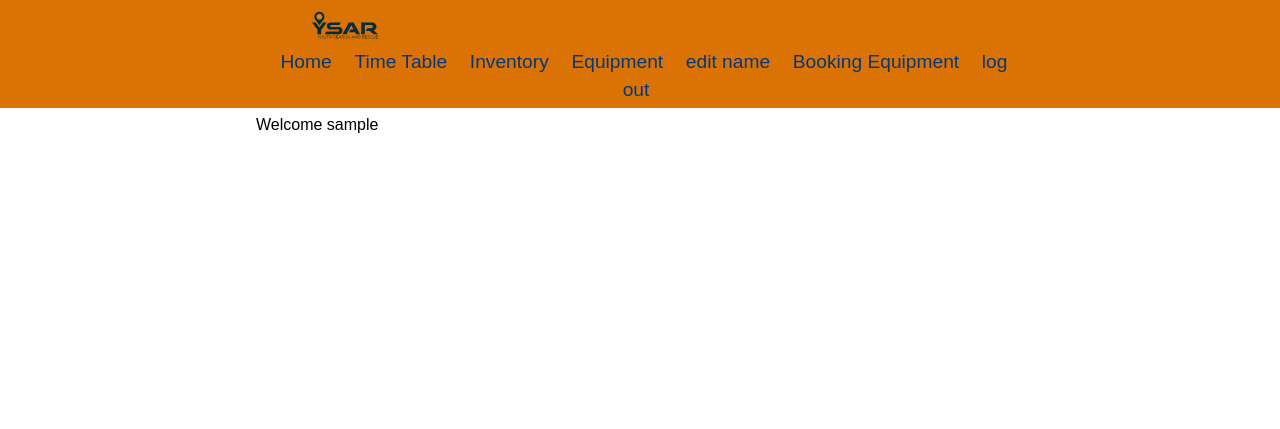
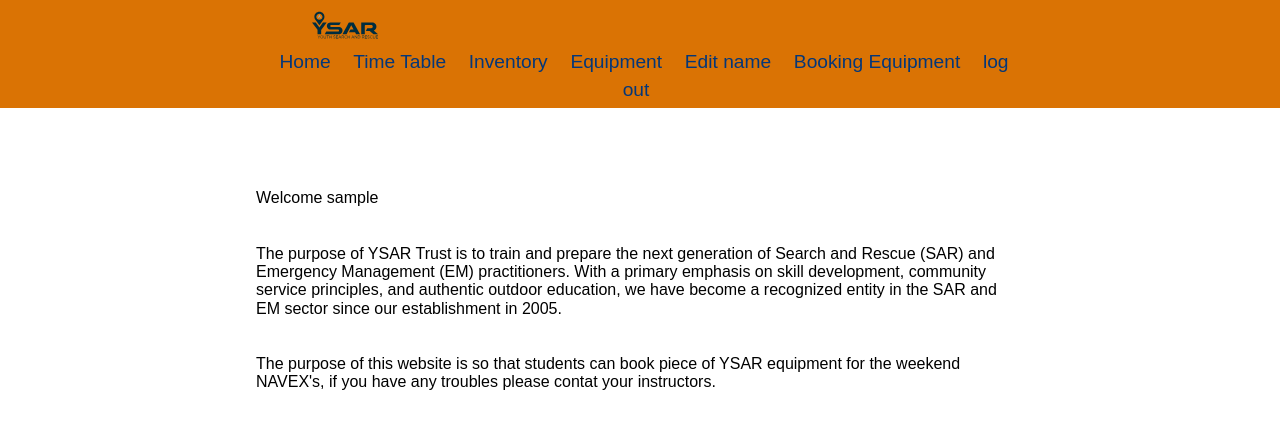
Before and after one commit to harrrrrrrry/internal-2, a Flask app: page / in a window 1280 px wide. Shown: the top 429 px of the page. Run offline with Flask 3, Linux system fonts and the light colour scheme; the visitor is signed in with stand-in values (Sample User, id 1).

Commit message:
i finished code commenting and fixed a couple errors around the display of data, and a overal website clean up

```diff
--- a/app.py
+++ b/app.py
@@ -1,4 +1,4 @@
-# Required modules
+# modules
 from operator import index  #  This import is unused and can be removed
 from flask import Flask, render_template, request, redirect, session
 import sqlite3
@@ -8,19 +8,18 @@ from flask_bcrypt import Bcrypt
 # Database file
 DATABASE = "tables_equipment_log"
 
-# Flask app setup
+# flask app setup
 app = Flask(__name__)
-app.secret_key = 'balls'  #  For session encryption. Consider changing to a secure key.
+app.secret_key = 'excellence!'  #  for session encryption
 Bcrypt = Bcrypt(app)
 
 # Flags and global state
 pass_match = False
 pass_len = False
-results = ['user']  #  Unused in the current context
 logged_in = False
 wrong_id = False
 
-# Function to connect to SQLite database
+# function to connect to sqlite database
 def connect_database(db_file):
     try:
         connection = sqlite3.connect(db_file)
@@ -28,20 +27,20 @@ def connect_database(db_file):
     except Error as e:
         print(e)
         return
-    #  Connects to the SQLite DB and returns the connection
+    #  Connects to the sqlite DB and returns the connection
 
-# Home page route
+# home page route
 @app.route('/')
 def render_homepage():
     user_name = session.get('user_fname')  #  Fetches user's name from session
     return render_template('home.html', user_name=user_name)
 
-# Admin page route
+# admin page route
 @app.route('/adminpage', methods=['GET', 'POST'])
 def render_adminpage_page():
     headers = ('equipment', 'description', 'equipment_id', 'delete')
 
-    # Fetch all equipment records
+    # Fetch all equpment records
     con = connect_database(DATABASE)
     query = "SELECT equipment_name, equipment_description, Equipment_id FROM equipment"
     cur = con.cursor()
@@ -49,7 +48,7 @@ def render_adminpage_page():
     equipment = cur.fetchall()
     con.commit()
 
-    # Fetch all booking records
+    # fetch all booking records
     con = connect_database(DATABASE)
     query = "SELECT user_id, date_0, booking_id, equipment_id FROM booking_table"
     cur = con.cursor()
@@ -59,13 +58,15 @@ def render_adminpage_page():
 
     return render_template('adminpage.html', equipment_id=equipment, header=headers, equipment0=equipment, incorrect_id=wrong_id)
 
+
+
 # Route to handle equipment deletion
 @app.route('/remove_eqipment', methods=['GET', 'POST'])
 def render_remove_equipment_page():
     equipment_id = request.form.get('equipment_id')  #  ID of equipment to delete
 
     if request.method == 'POST':
-        # Delete equipment
+        # Delete equipment, using a query from the second html
         con = connect_database(DATABASE)
         cur = con.cursor()
         query = "DELETE FROM equipment WHERE equipment_id=?"
@@ -87,7 +88,7 @@ def render_remove_equipment_page():
 @app.route('/userprofile', methods=['GET', 'POST'])
 def render_userprofile_page():
     if request.method == 'POST':
-        # Update user's first and last name
+        # Update user's first and last name, gets infromation from the html, then it updtae sht tabels and the session will update
         user_fname = request.form.get('user_fname').title().strip()
         user_lname = request.form.get('user_lname').title().strip()
         con = connect_database(DATABASE)
@@ -130,16 +131,9 @@ def render_equipment_page():
 # Inventory view and booking submission
 @app.route('/inventory', methods=['POST', 'GET'])
 def render_contact_page():
-    headers = ('equipment', 'description', 'equipment_id')
-    con = connect_database(DATABASE)
+
 
     # Get all equipment info
-    query = "SELECT equipment_name, equipment_description, Equipment_id FROM equipment"
-    cur = con.cursor()
-    cur.execute(query)
-    equipment = cur.fetchall()
-    con.commit()
-
     # Get equipment names only
     con = connect_database(DATABASE)
     query = "SELECT equipment_name FROM equipment"
@@ -166,7 +160,7 @@ def render_contact_page():
         con.commit()
         con.close()
 
-    return render_template('contact.html', header=headers, equipment0=equipment, number_awesome=number0)
+    return render_template('contact.html', number_awesome=number0)
 
 # Login page and authentication
 @app.route('/Login', methods=['POST', 'GET'])
--- a/static/smile.css
+++ b/static/smile.css
@@ -174,7 +174,7 @@ a, a:visited {
 table {
     border-collapse: collapse;
     width:50%;
-    position: absolute;
+    position: c;
 }
 
 .cart-table > thead {
--- a/templates/Login.html
+++ b/templates/Login.html
@@ -22,12 +22,12 @@
             {% if wrong_pass %}
                 {% print("wrong email or password") %}
             {% endif %}
-        </div>
+        </div>  <!--- this code block is responsible for creatign a form that the user can write their emial, that requires an @ sybol, and a password that is type password making it invisable, then when they submit the information can be accesd in the python script  --->
 
     </form>
     <br>
     <br>
     <br>
     <br>
-    <p> Don't have an account? <a href="/sign_up">sign up :)</a> </p>
+    <p> Don't have an account? <a href="/sign_up">sign up :)</a> </p><!--- directs you to make an account if you dont have one --->
 {% endblock %}
--- a/templates/adminpage.html
+++ b/templates/adminpage.html
@@ -1,7 +1,7 @@
 {% extends 'base.html' %}
 
 {% block pageheading %}
-Time Table
+
 {% endblock %}
 
 {% block main %}
@@ -12,7 +12,7 @@ Time Table
     <table>
     <thead>
     <tr>
-        {% for head in header %}
+        {% for head in header %} <!--- makes a table to display all the equipment in the equipment table--->
         <td>
             {{ head }}
         </td>
@@ -35,7 +35,7 @@ Time Table
             <form action="{{ url_for('render_remove_equipment_page') }}" method="POST">
                 <input type="hidden" name="equipment_id" value="{{ row[2] }}">
                 <input type="hidden" name="booking_id" value="{{ row[2] }}">
-                <button type="submit">delete</button>  <!-- this code block is very funky but is like it, --->
+                <button type="submit">delete</button>  <!-- this code block is very funky but is like it, it gets the ID of the equipment row the user selected incase they want to delete it --->
             </form>
         </td>
     </tr>
--- a/templates/base.html
+++ b/templates/base.html
@@ -4,7 +4,7 @@
 <head>
     <meta charset="utf-8">
     <title>YSAR | Home</title>
-    <meta name="viewport" content="width=device-width, initial-scale=1">
+    <meta name="viewport" content="width=device-width, initial-scale=1"> <!--- links css file to the htmls, thats the reason why all the other htmls have extent ase hmtl in them. --->
     <link href="https://fonts.googleapis.com/css2?family=Manrope:wght@200;400;600;800&display=swap" rel="stylesheet">
     <link rel="stylesheet" href="https://cdnjs.cloudflare.com/ajax/libs/normalize/8.0.1/normalize.css"/>
     <link href="{{ url_for('static', filename='smile.css') }}" rel="stylesheet">
@@ -18,12 +18,12 @@
             <a href="/">Home</a>
             <a href="/menu">Time Table</a>
 
-            {% if session['user_admin_check'] %}
+            {% if session['user_admin_check'] %} <!--- if user logged in and is an admin then it will display these pages, if not then it wont, its getting htis information from app.py --->
                 <a href="/adminpage">Inventory</a>
                 <a href="/equipment">Equipment</a>
             {% endif %}
-             {% if session.logged_in %}
-                 <a href="/userprofile">edit name</a>
+             {% if session.logged_in %} <!--- if logged in then show these pages and let you acess then--->
+                 <a href="/userprofile">Edit name</a>
                  <a href="/inventory">Booking Equipment</a>
                 <a href="/logout">log out</a>
             {% else %}
@@ -49,4 +49,4 @@
 </div>
 </body>
 
-</html>
+</html> <!--- in base html all the other html's pull off this one becuase this one is connected to the css and has all the intofrmation about the link sat the top of the page--->
--- a/templates/equipment.html
+++ b/templates/equipment.html
@@ -1,7 +1,6 @@
 {% extends "base.html" %}
 
 {% block pageheading %}
-    ta-daa!
 {% endblock %}
 
 {% block main %}
@@ -18,6 +17,6 @@
          <div class="form-group">
             <div class="form-label"></div>
             <div class="form-element"> <input type = 'submit' value = "submit"></div>
-
+ <!--- this block and html is fro making new equipemtn, it reuires the a descriptiona and a name fro the equipemnt, then it posts the equpment when the user presses submit, both questions are type text so the user can write whatever they want--->
      </form>
 {% endblock %}
--- a/templates/home.html
+++ b/templates/home.html
@@ -1,9 +1,20 @@
 {% extends "base.html" %}
 {% block main %}
-    {% if session.user_id %}
+    <br>
+    <br>
+    <br>
+    <br>
+    {% if session.user_id %} <!--- displays welcome to the uses name if signed in--->
         <p>Welcome {{user_name}}</p>
     {% else %}
-        <P>please sign in</P>
+        <p>please sign in</p>
     {% endif %}
-
+    <br>
+    <br>
+    <pr><P>The purpose of YSAR Trust is to train and prepare the next generation of Search and Rescue (SAR) and Emergency Management (EM) practitioners. With a primary emphasis on skill development, community service principles, and authentic outdoor education, we have become a recognized entity in the SAR and EM sector since our establishment in 2005.</P></pr>
+    <br>
+    <br>
+    <pr>The purpose of this website is so that students can book piece of YSAR equipment for the weekend NAVEX's, if you have any troubles please contat your instructors.</pr>
 {% endblock %}
+ <!---this HTML is wat the users see when they first lad into the webpage, it displays either please sign in or welcome your name depending on if youve signed in or not,
+  it gets the information via a variable sent to home in the python script--->
--- a/templates/logout.html
+++ b/templates/logout.html
@@ -5,6 +5,6 @@
     <title>Title</title>
 </head>
 <body>
-
+<!--- this html is unused, we only want it to make it o when the link is pressed the session edns and the user it returned to teh home page. --->
 </body>
 </html>
--- a/templates/remove_equipment.html
+++ b/templates/remove_equipment.html
@@ -2,7 +2,7 @@
 <html lang="en">
 <head>
     <meta charset="UTF-8">
-    <title>Title</title>
+    <title></title> <!--- this code block is unused as we only want it to be a kinda checkpoint for deleting information and is mainly used to pass information through  --->
 </head>
 <body>
 
--- a/templates/sign_up.html
+++ b/templates/sign_up.html
@@ -1,5 +1,5 @@
 {% extends "base.html" %}
-{% block pageheading %}ka-ka-ka-BOOM{% endblock %}
+{% block pageheading %}{% endblock %}
 
 {% block main %}
     <form class='myform' method='post'>
@@ -37,7 +37,9 @@
             {% print("passwords do not match") %}
         {% endif %}
     </form>
-
+<!--- this code block is the signup form, it requires the users to put in a text for their name
+ and put in a email that requires n @ symbol for their email. put in a last name text, and then
+ password and confirm password, the information is then passed into app.py to be processed and put into the database--->
 
 
 {% endblock %}
--- a/templates/userprofile.html
+++ b/templates/userprofile.html
@@ -15,6 +15,6 @@
             <div class="form-element"> <input type = 'submit' value = "submit"></div>
         </div>
 
-    </form>
+    </form><!--- this htmlis fro changing the users name, all is does is make a form that the user will fill out with a new text name and a new last name, then this naem will be sent to app.py --->
 
 {% endblock %}
```
Also changed, not shown: templates/contact.html (+7 -48 lines), templates/menu.html (+6 -1 lines), 1 other file.
